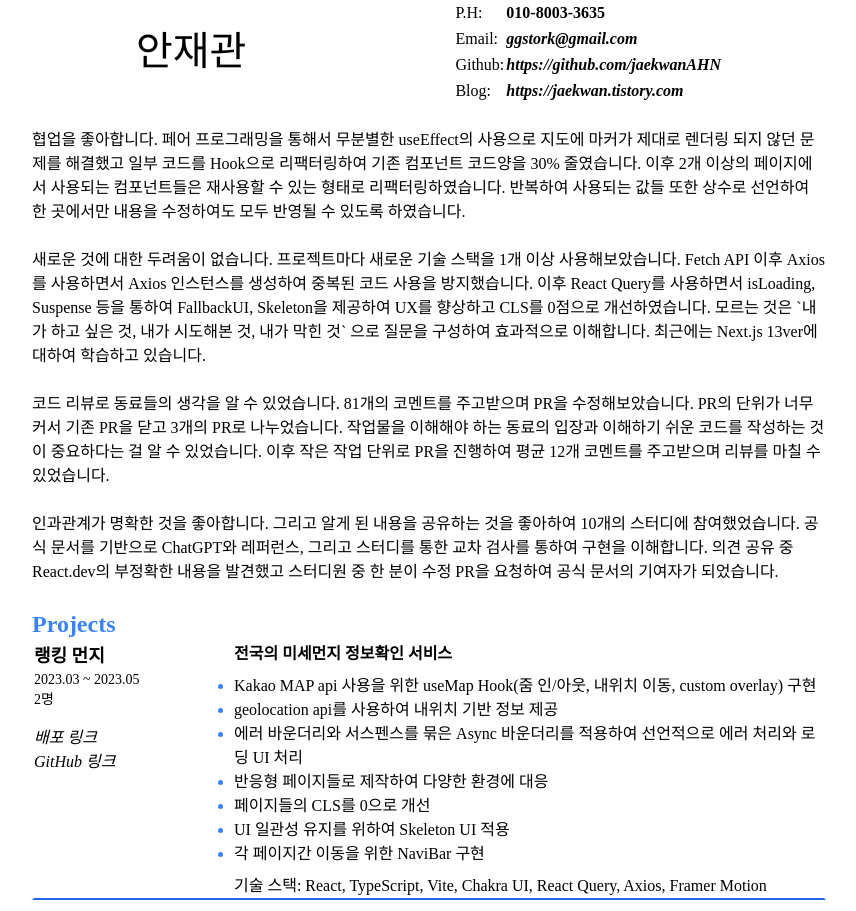
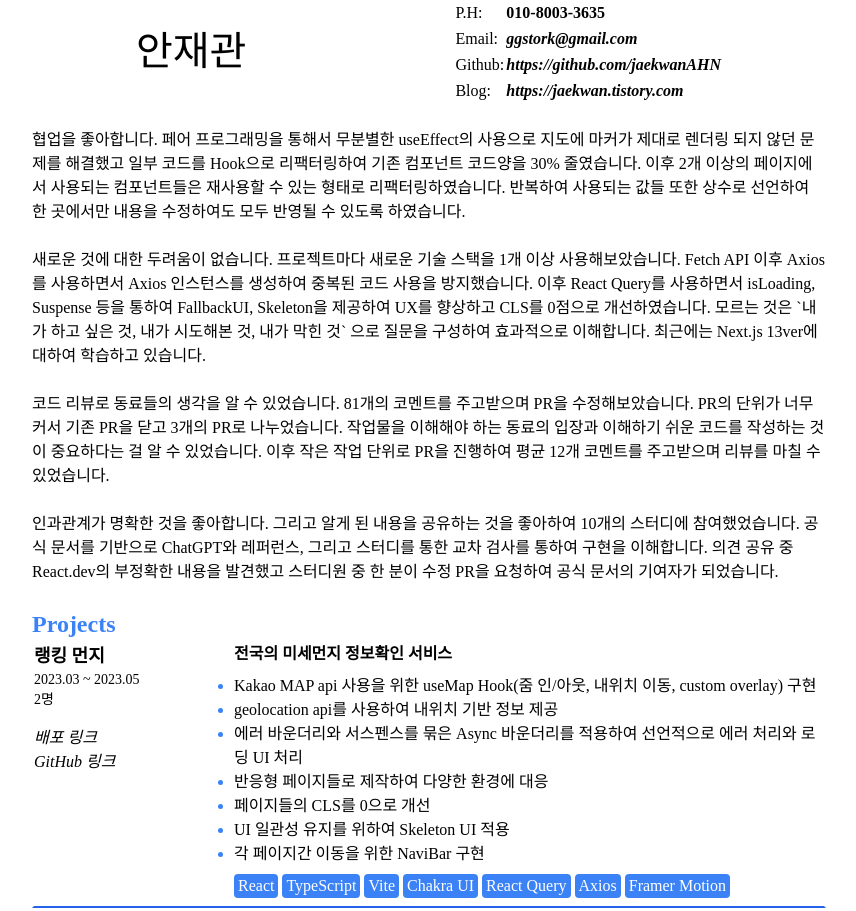
Before and after one commit to jaekwanAHN/resume, a Next.js app: page / in a window 1280 px wide. Shown: the top 911 px of the page, without its empty margins (211-1067 px from the left). Built offline with nearby package versions, Linux system fonts and the light colour scheme.

Commit message:
Feat: 프로젝트 기술 스택 표기 변경

```diff
--- a/src/components/Projects/ProjectStacks.tsx
+++ b/src/components/Projects/ProjectStacks.tsx
@@ -4,9 +4,18 @@ interface ProjectStacks {
 
 const ProjectStacks = ({ stackList }: ProjectStacks) => {
   return (
-    <>
-      <p>기술 스택: {stackList.join(', ')}</p>
-    </>
+    <ul className="mb-2">
+      {stackList.map((stack) => {
+        return (
+          <li
+            key={stack}
+            className="inline-block bg-blue-500 rounded text-white mr-1 px-1"
+          >
+            {stack}
+          </li>
+        );
+      })}
+    </ul>
   );
 };
 
```
